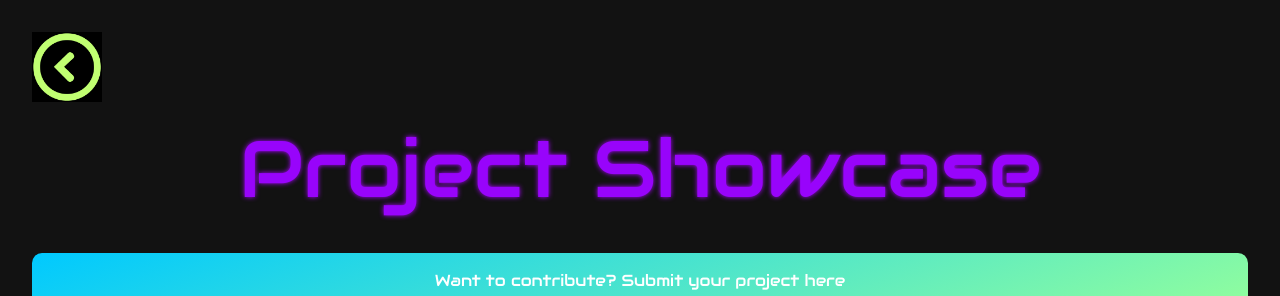
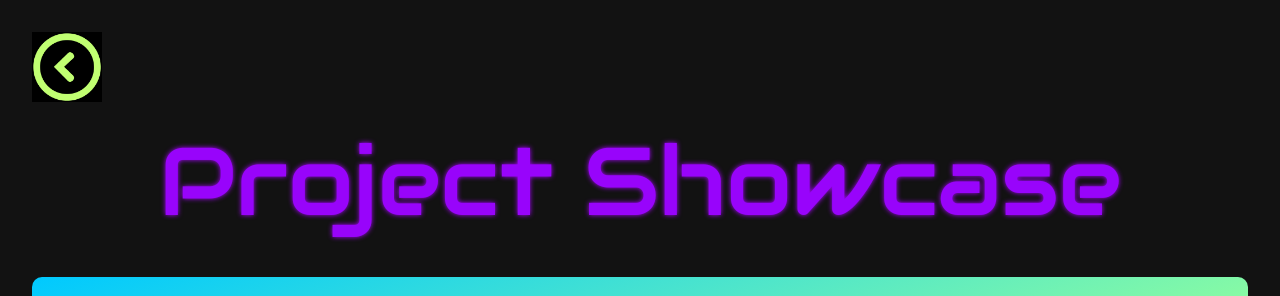
Before and after one commit to tmanas06/oraichain, a React (Vite) app in the folder web3club/: page /project-showcase in a window 1280 px wide. Shown: the top 296 px of the page. Built offline with nearby package versions, Linux system fonts and the light colour scheme; no server answers; what wagmi would draw is missing.

Commit message:
increased font

```diff
--- a/web3club/src/pages/ProjectShowcase.tsx
+++ b/web3club/src/pages/ProjectShowcase.tsx
@@ -102,7 +102,7 @@ const styles = {
     fontFamily: "'Audiowide', sans-serif", // Apply the Audiowide font to the entire container
   }),
   heading: css({
-    fontSize: '5rem', // Bigger font size
+    fontSize: '6rem', // Bigger font size
     marginBottom: '1.5rem',
     textAlign: 'center',
     color: '#7900f2', // Neon burple color
```
